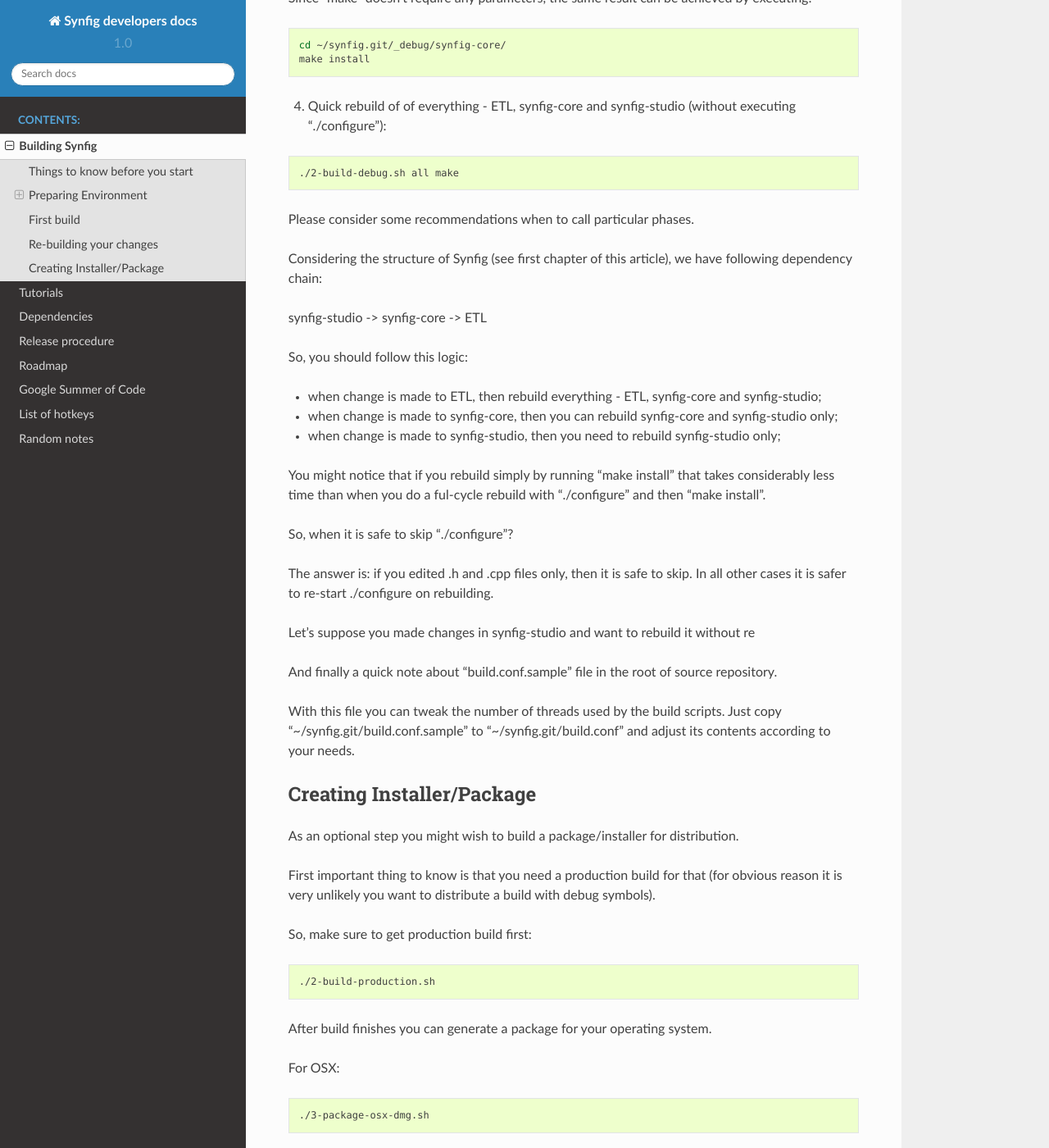
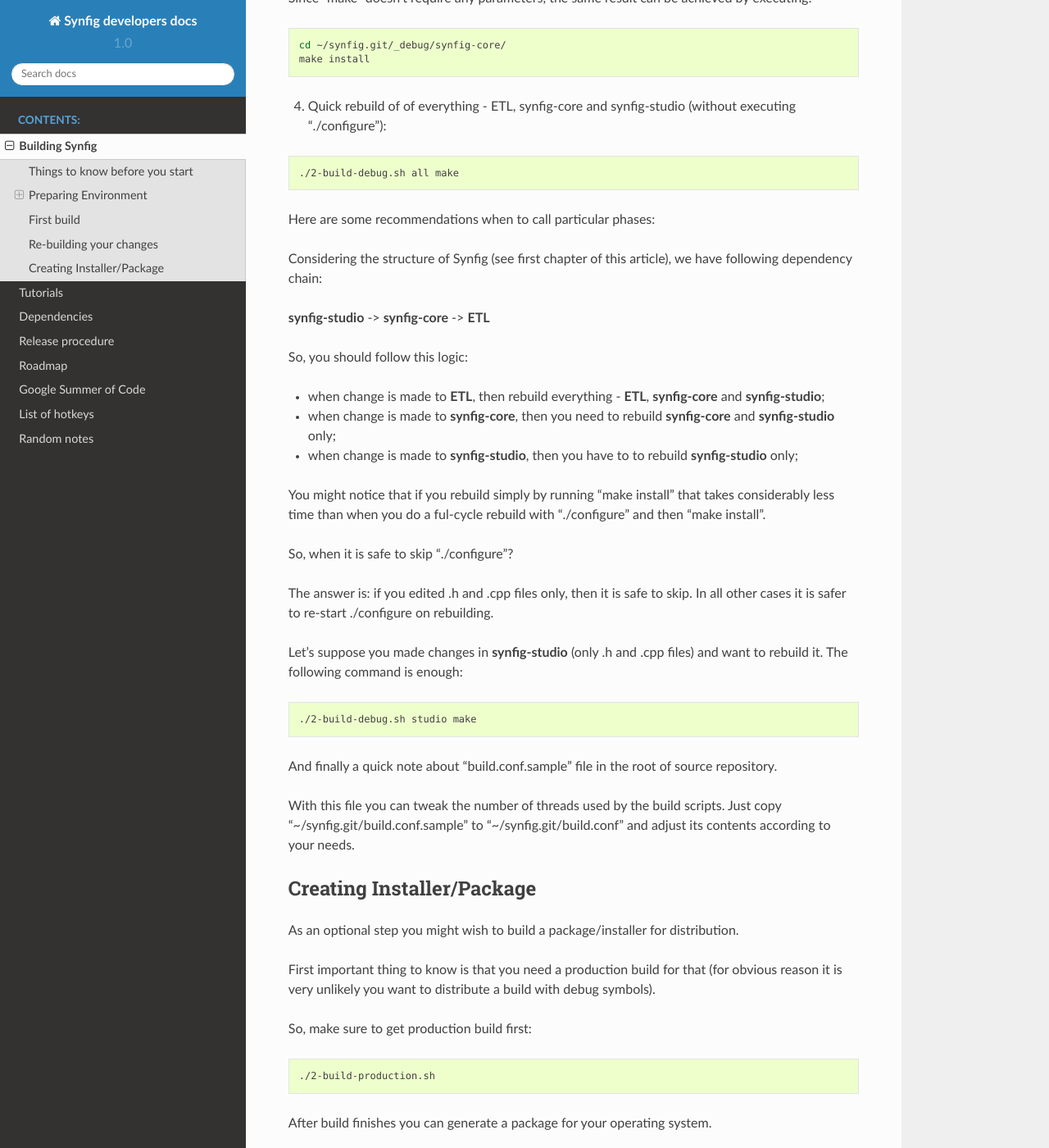
Before and after one commit to synfig/synfig-docs-dev, a Sphinx documentation site: the page built from docs/common/building.rst, in a window 1280 px wide and 1400 px high, scrolled down 4248 px. Shown: the whole window at 82% size. Built offline with Sphinx 7.4.7 and the Read the Docs theme 2.0.0, drawn with Linux system fonts in a browser that asks for light colours; some of the changed text lies outside the part shown.

Commit message:
Fix incomplete phrase. Improve markup. Closes #7

```diff
--- a/docs/common/building.rst
+++ b/docs/common/building.rst
@@ -192,17 +192,17 @@
 
     ./2-build-debug.sh all make
 
-Please consider some recommendations when to call particular phases.
+Here are some recommendations when to call particular phases:
 
 Considering the structure of Synfig (see first chapter of this article), we have following dependency chain:
 
-synfig-studio -> synfig-core -> ETL
+**synfig-studio** -> **synfig-core** -> **ETL**
 
 So, you should follow this logic:
 
-* when change is made to ETL, then rebuild everything - ETL, synfig-core and synfig-studio;
-* when change is made to synfig-core, then you can rebuild synfig-core and synfig-studio only;
-* when change is made to synfig-studio, then you need to rebuild synfig-studio only;
+* when change is made to **ETL**, then rebuild everything - **ETL**, **synfig-core** and **synfig-studio**;
+* when change is made to **synfig-core**, then you need to rebuild **synfig-core** and **synfig-studio** only;
+* when change is made to **synfig-studio**, then you have to to rebuild **synfig-studio** only;
 
 You might notice that if you rebuild simply by running "make install" that takes considerably less time than when you do a ful-cycle rebuild with "./configure" and then "make install".
 
@@ -210,7 +210,11 @@
 
 The answer is: if you edited .h and .cpp files only, then it is safe to skip. In all other cases it is safer to re-start ./configure on rebuilding.
 
-Let's suppose you made changes in synfig-studio and want to rebuild it without re
+Let's suppose you made changes in **synfig-studio** (only .h and .cpp files) and want to rebuild it. The following command is enough:
+
+.. code:: bash
+
+    ./2-build-debug.sh studio make
 
 And finally a quick note about "build.conf.sample" file in the root of source repository.
 
```
Also changed, not shown: other parts of docs/common/building.rst (+1 -1 lines).
